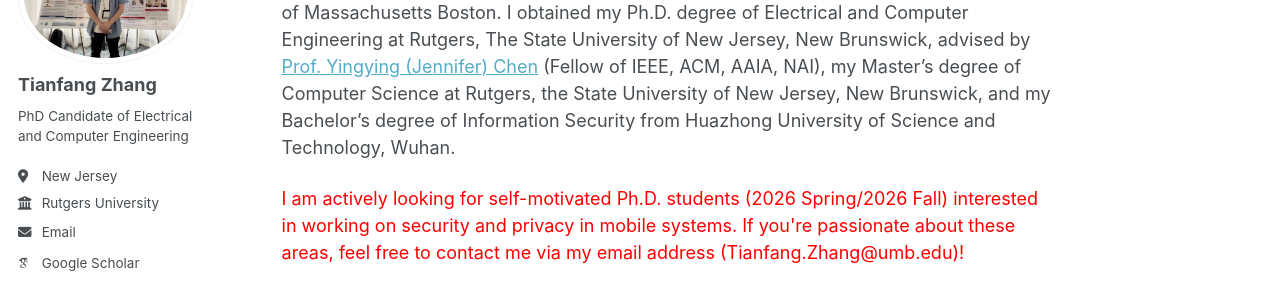
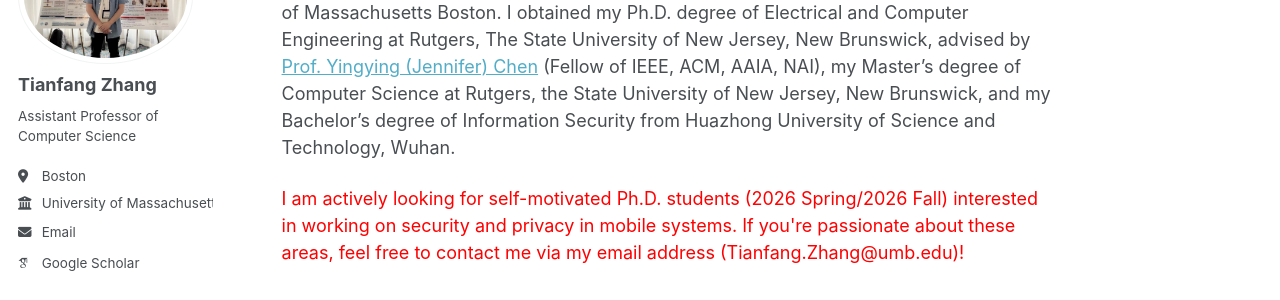
Before and after one commit to tianfang96/tianfang96.github.io, a Jekyll site: the page built from _pages/about.md, in a window 1280 px wide. Shown: the part 176-476 px from the top of the page. Built offline with Jekyll 4.4.1, drawn with Linux system fonts in a browser that asks for light colours; some web fonts are replaced.

Commit message:
Update _config.yml

```diff
--- a/_config.yml
+++ b/_config.yml
@@ -11,7 +11,7 @@ locale                   : "en-US"
 title                    : "Tianfang's Homepage"
 title_separator          : "-"
 name                     : &name "Tianfang Zhang"
-description              : &description "PhD Candidate, Electrical and Computer Engineering, Rutgers University"
+description              : &description "Assistant Professor of Computer Science"
 url                      : https://tianfang96.github.io # the base hostname & protocol for your site e.g. "https://[your GitHub username].github.io"
 baseurl                  : "" # the subpath of your site, e.g. "/blog"
 repository               : "tianfang96/tianfang96.github.io"
@@ -24,11 +24,11 @@ author:
   avatar           : "profile.jpg"
   name             : "Tianfang Zhang"
   pronouns         : # example: "she/her"
-  bio              : "PhD Candidate of Electrical and Computer Engineering"
-  location         : "New Jersey"
-  employer         : "Rutgers University"
+  bio              : "Assistant Professor of Computer Science"
+  location         : "Boston"
+  employer         : "University of Massachusetts Boston"
   uri              : # URL
-  email            : "tz203@scarletmail.rutgers.edu"
+  email            : "Tianfang.Zhang@umb.edu"
 
   # Academic websites
   arxiv            : # URL - Update with the correct link to your profile
```
